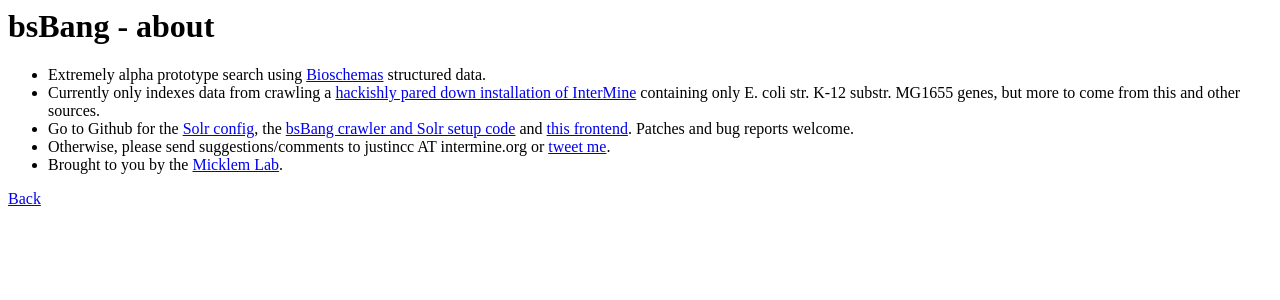
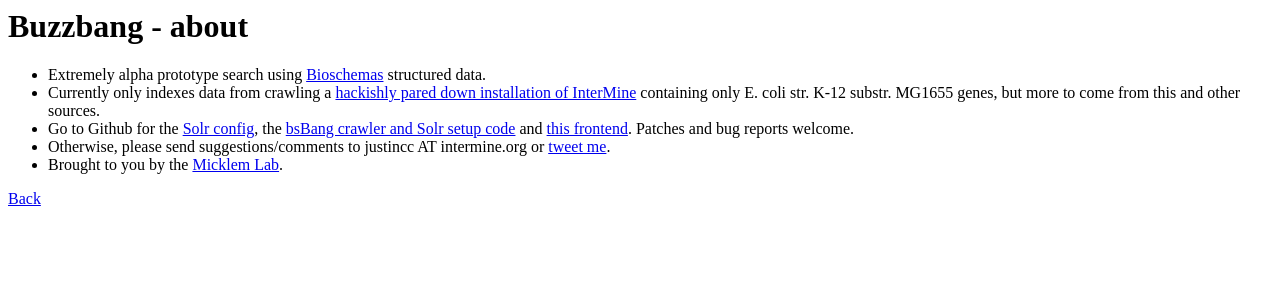
Before and after one commit to buzzbangorg/bsbang-frontend, a Flask app: page /about in a window 1280 px wide. Shown: the top 300 px of the page. Run offline with Flask 2, Linux system fonts and the light colour scheme; parts of the project's set-up code (start-up, migrations or seed data) failed here and were passed over.

Commit message:
change title to buzzbang on about screen as well

```diff
--- a/templates/about.html
+++ b/templates/about.html
@@ -1,7 +1,7 @@
 <html>
-    <title>bsBang - about</title>
+    <title>Buzzbang - about</title>
     <body>
-        <h1>bsBang - about</h1>
+        <h1>Buzzbang - about</h1>
         <!-- If anybody else wants to use this code we can replace/templatize/move this stuff -->
         <p>
             <ul>
```
